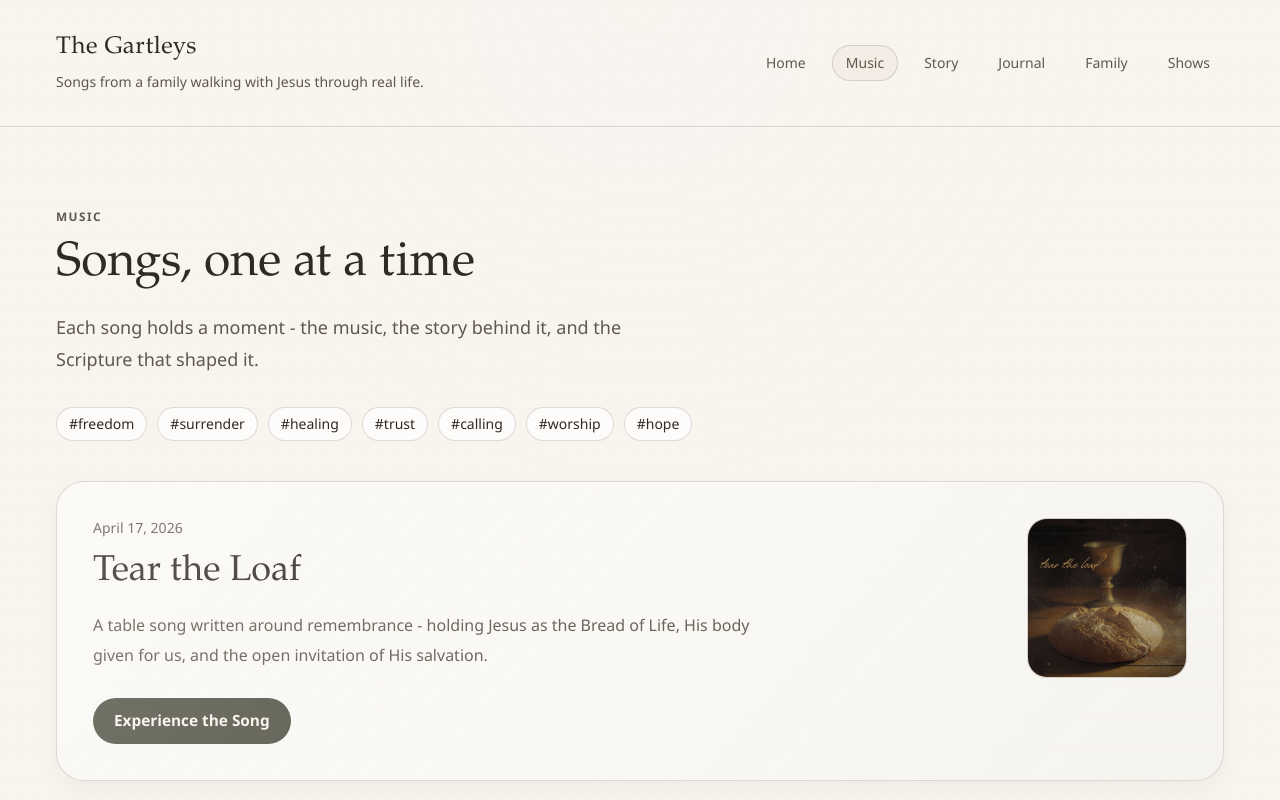
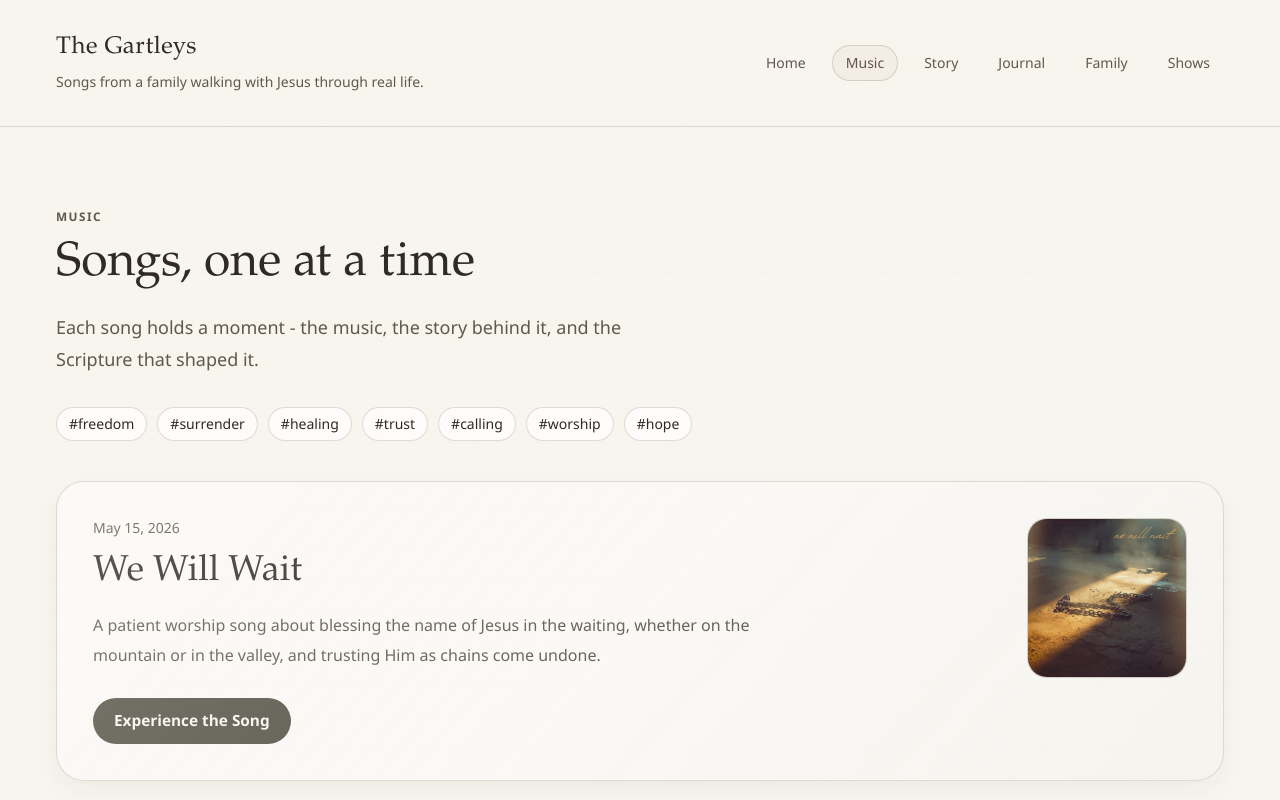
Before and after one commit to alexandergartley/the-gartleys, a Next.js app: page /music in a window 1280 px wide. Shown: the top 800 px of the page. Built offline with nearby package versions, Linux system fonts and the light colour scheme.

Commit message:
Add We Will Wait song page

```diff
--- a/content/songs.ts
+++ b/content/songs.ts
@@ -940,6 +940,93 @@ Be still and know that He is your God`,
       "God, Rock of our salvation, when fear rises in us and the valley feels long, teach us to cry out to You instead of giving in to despair. Steady our hearts, lift our eyes, and lead us again to the place where Your peace is stronger than our fear. Be our strength in the valley and our reward through every step. Amen."
   },
   {
+    title: "We Will Wait",
+    slug: "we-will-wait",
+    summary:
+      "A patient worship song about blessing the name of Jesus in the waiting, whether on the mountain or in the valley, and trusting Him as chains come undone.",
+    descriptor:
+      "A live-only worship song for the waiting place, where patience becomes praise and freedom begins to rise.",
+    anchorLine: "Anchored in Psalm 27:14 and Acts 16:25-26.",
+    themeSlugs: ["trust", "worship", "freedom"],
+    releaseDate: "2026-05-15",
+    coverImage: {
+      src: "/covers/we-will-wait.jpg",
+      alt: "We Will Wait artwork showing broken chains in a shaft of light",
+      caption: "Single artwork"
+    },
+    mediaEmbedUrl: "https://www.youtube-nocookie.com/embed/fVdWAwFhjZM",
+    streamingLinks: [
+      {
+        label: "YouTube",
+        href: "https://www.youtube.com/watch?v=fVdWAwFhjZM"
+      }
+    ],
+    lyrics: `We will wait patiently for You
+In this moment, we'll bless Your holy name
+
+We will wait patiently for You
+In this moment, we'll bless Your holy name
+
+We will wait patiently for You
+On this mountain, we'll bless Your holy name
+
+We will wait patiently for You
+In this valley, we'll bless Your holy name
+
+Singing holy, holy, holy is Your name
+Singing holy, holy, holy is Your name, Jesus
+
+Singing holy, holy, holy is Your name, Jesus
+Singing holy, holy, holy is Your name
+
+And these shackles and chains are coming undone
+As we lift our hands to You
+And our hearts and our hands are coming unchained
+As we bless Your holy name`,
+    aboutText:
+      "We Will Wait is built around a quiet act of worship: choosing to bless the name of Jesus while waiting.",
+    storyText: [
+      "The song moves through both mountain and valley language, holding together joy, hardship, patience, and surrender.",
+      "Its final turn names the freedom that comes as worship rises: shackles and chains coming undone, hearts and hands being unchained before God."
+    ],
+    scriptureReferences: [
+      {
+        reference: "Psalm 27:14",
+        passage: "Wait for the Lord; be strong, and let your heart take courage; wait for the Lord!",
+        reflection:
+          "This song stays in the waiting place without going silent - choosing courage, patience, and worship before the answer is visible."
+      },
+      {
+        reference: "Acts 16:25-26",
+        passage:
+          "About midnight Paul and Silas were praying and singing hymns to God... and everyone's chains came loose.",
+        reflection:
+          "The image of chains coming undone echoes the freedom that can break in when worship rises from a confined place."
+      }
+    ],
+    timeline: [
+      {
+        label: "Demo released",
+        date: "2013-11-05",
+        description:
+          "A simple demo recording preserved from the early life of the song, before the page's live-video version became the main way to hear it.",
+        audio: {
+          src: "/demos/we-will-wait-demo.mp3",
+          type: "audio/mpeg",
+          caption: "Demo recording released on November 5, 2013."
+        }
+      },
+      {
+        label: "Live video",
+        date: "2013-11-05",
+        description:
+          "Shared as a live-only song, with the YouTube performance carrying the worship moment forward."
+      }
+    ],
+    reflectionText:
+      "Jesus, teach us to wait with worship. On the mountain and in the valley, help us bless Your holy name. Where we feel bound by fear, striving, or weariness, meet us with Your freedom. Unchain our hearts and lift our hands again in trust. Amen."
+  },
+  {
     title: "Get Ready",
     slug: "get-ready",
     summary:
```
Also changed, not shown: public/covers/we-will-wait.jpg (added), 1 other file (tests, documents, lock files or other folders).
